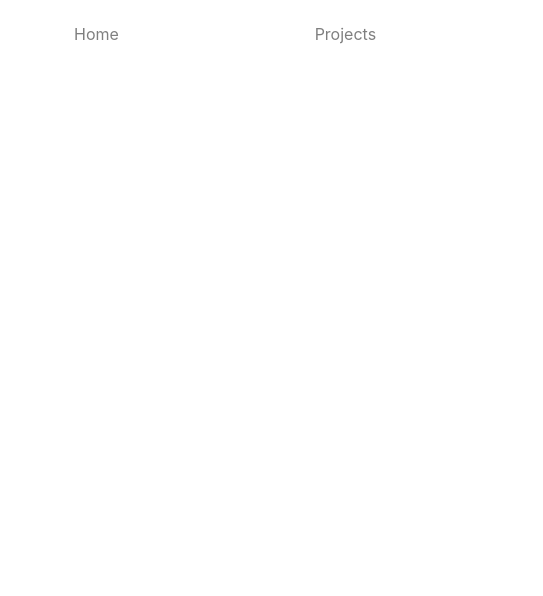
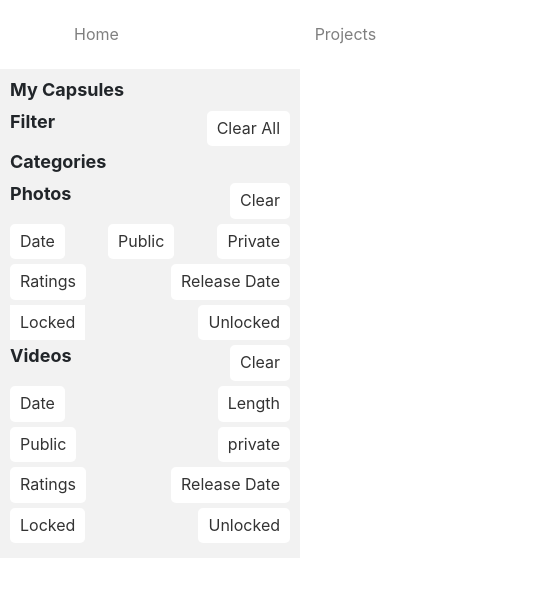
Before and after one commit to KolbyEllis/time-capsule, a website: page projects.html in a window 1280 px wide. Shown: the full height of the page, 0-543 px from the left. Drawn offline with nearby package versions, Linux system fonts and the light colour scheme.

Commit message:
created filter buttons and applied light styling

```diff
--- a/projects.html
+++ b/projects.html
@@ -38,6 +38,45 @@
     </nav>
 </header>
 <body>
+    <div class="filters">
+        <h2>My Capsules</h2>
+        <ul>
+           <div class="filter-row d-flex"><h2>Filter</h2>
+            <li><a class="filter-button" href="#" role="button">Clear All</a></li>
+           </div>
+
+        <h2>Categories</h2>
+        <div class="filter-row d-flex"><h2>Photos</h2>
+        <li><a class="filter-button" href="#" role="button">Clear</a></li>
+        </div>
+        <div class="filter-row d-flex"><li><a class="filter-button" href="#" role="button">Date</a></li>
+            <li><a  class="filter-button" href="#" role="button">Public</a></li>
+            <li><a  class="filter-button" href="#" role="button">Private</a></li>
+        </div>
+        <div class="filter-row d-flex"><li><a class="filter-button" href="#" role="button">Ratings</a></li>
+            <li><a class="filter-button" href="#" role="button">Release Date</a></li>
+        </div>
+        <div class="filter-row d-flex"><li><a href="#" role="button">Locked</a></li>
+            <li><a class="filter-button" href="#" role="button">Unlocked</a></li>
+        </div>
+        <div class="filter-row d-flex"><h2>Videos</h2>
+            <li><a class="filter-button" href="#" role="button">Clear</a></li>
+        </div>
+        <div class="filter-row d-flex"><li><a class="filter-button" href="#" role="button">Date</a></li>
+            <li><a class="filter-button" href="#" role="button">Length</a></li>
+        </div>
+        <div class="filter-row d-flex"><li><a class="filter-button" href="#" role="button">Public</a></li>
+            <li><a class="filter-button" href="#" role="button">private</a></li>
+        </div>
+        <div class="filter-row d-flex"><li><a class="filter-button" href="#" role="button">Ratings</a></li>
+            <li><a class="filter-button" href="#" role="button">Release Date</a></li>
+        </div>
+        <div class="filter-row d-flex"><li><a class="filter-button" href="#" role="button">Locked</a></li>
+            <li><a class="filter-button" href="#" role="button">Unlocked</a></li>
+        </div>
+
+        </ul>
+    </div>
 
 </body>
 </html>
--- a/styles.css
+++ b/styles.css
@@ -45,3 +45,54 @@ li {
 .welcome-msg {
 font-size: 1.5em;
 }
+
+/*filters*/
+.filters {
+  float: left;
+  width: 300px;
+  background-color: #f2f2f2;
+  padding: 10px;
+}
+
+.filters h2 {
+  font-size: 18px;
+  font-weight: bold;
+  margin-bottom: 10px;
+}
+
+.filters ul {
+  list-style: none;
+  padding: 0;
+  margin: 0;
+}
+
+.filters li {
+  margin-bottom: 5px;
+}
+
+.filters a {
+  display: block;
+  padding: 5px 10px;
+  background-color: #fff;
+  color: #333;
+  text-decoration: none;
+}
+
+.filters a:hover {
+  background-color: #333;
+  color: #fff;
+}
+
+.filter-button {
+  display: inline-block;
+  padding: 10px;
+  border-radius: 5px;
+  background-color: #ccc;
+  color: #fff;
+  text-decoration: none;
+}
+
+.filter-row {
+  display: flex;
+  justify-content: space-between;
+}
```
